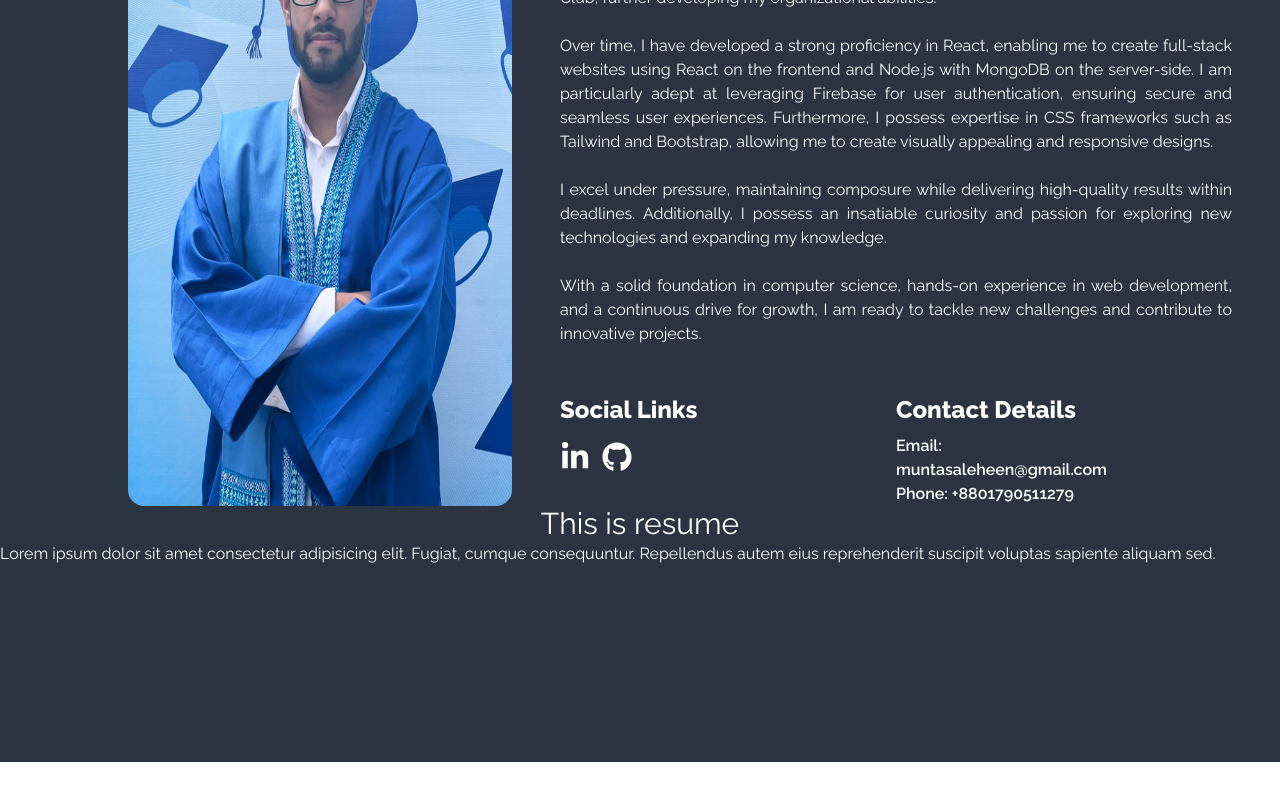
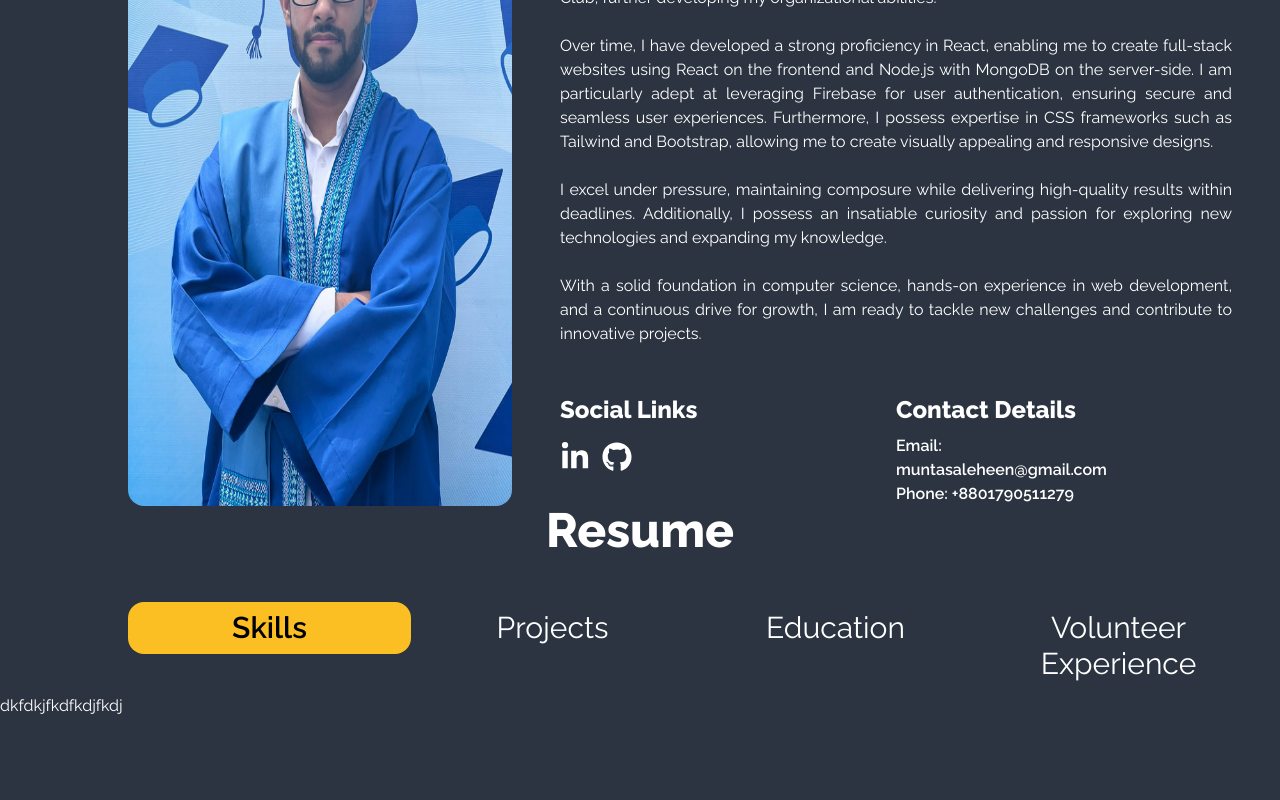
Before and after one commit to saleheen22/Portfolio, a React (Vite) app: page / in a window 1280 px wide. Shown: the part 1334-2134 px from the top of the page. Before the commit the page ends 2096 px from the top, so only its background shows below. Built offline with nearby package versions, Linux system fonts and the light colour scheme.

Commit message:
resume's tab system added with layout and made responsive

```diff
--- a/package.json
+++ b/package.json
@@ -18,6 +18,7 @@
     "react-helmet-async": "^1.3.0",
     "react-icons": "^4.9.0",
     "react-router-dom": "^6.12.1",
+    "react-tabs": "^6.0.1",
     "react-tsparticles": "^2.10.1",
     "sort-by": "^1.2.0",
     "tsparticles": "^2.10.1"
--- a/src/components/AboutMeDetails/AboutMe.jsx
+++ b/src/components/AboutMeDetails/AboutMe.jsx
@@ -32,8 +32,8 @@ const AboutMe = () => {
                         <div>                 <p className='text-2xl font-bold'>Social Links</p>
 
 <div className='grid grid-cols-8 mt-4'>
-   <div className='col-span-4 md:col-span-1'> <Link><FaLinkedinIn size={30}></FaLinkedinIn></Link></div>
-   <div className='col-span-4 md:col-span-1'><Link><FaGithub size={30}></FaGithub></Link></div>
+   <div className='col-span-4 md:col-span-1'> <Link to= "https://www.linkedin.com/in/abrar-saleheen-6a9416177/"><FaLinkedinIn size={30}></FaLinkedinIn></Link></div>
+   <div className='col-span-4 md:col-span-1'><Link to= "https://github.com/saleheen22"  ><FaGithub size={30}></FaGithub></Link></div>
 
 </div></div>
                         <div>
--- a/src/components/Resume/Resume.css
+++ b/src/components/Resume/Resume.css
@@ -1,4 +1,8 @@
-.backg{
-    background-color: rgb(64 64 64);
-    z-index: 10;
+.resume{
+    height: 100vh;
 }
+.active{
+    background-color:  rgb(251 191 36);;
+    color: black;
+
+}
--- a/src/components/Resume/Resume.jsx
+++ b/src/components/Resume/Resume.jsx
@@ -1,9 +1,35 @@
+
 import './Resume.css';
+import { Tab, Tabs, TabList, TabPanel } from 'react-tabs';
+import 'react-tabs/style/react-tabs.css';
 const Resume = () => {
+
     return (
-        <div className="h-96 pt-80 md:pt-32">
-            <h2 className='text-3xl text-center'>This is resume</h2>
-            <p>Lorem ipsum dolor sit amet consectetur adipisicing elit. Fugiat, cumque consequuntur. Repellendus autem eius reprehenderit suscipit voluptas sapiente aliquam sed.</p>
+        <div className="h-96 pt-80 md:pt-32 resume">
+            <h2 className='text-3xl md:text-5xl text-center font-bold '>Resume</h2>
+            <div className='mt-12'>
+                <Tabs  selectedTabClassName="active mb-10 font-semibold " >
+                    <TabList className="text-3xl text-center grid grid-cols-12 md:grid-cols-4 me-5 ms-5 lg:ms-32 md:ms-28">
+                        <Tab className="col-span-6 md:col-span-1 p-2 rounded-2xl">Skills</Tab>
+                        <Tab className="col-span-6 md:col-span-1 p-2 rounded-2xl">Projects</Tab>
+                        <Tab className="col-span-6 md:col-span-1 p-2 rounded-2xl">Education</Tab>
+                        <Tab className="col-span-6 md:col-span-1 p-2 rounded-2xl">Volunteer Experience</Tab>
+                    </TabList>
+
+                    <TabPanel>
+                        <h2>dkfdkjfkdfkdjfkdj</h2>
+                    </TabPanel>
+                    <TabPanel>
+                        <h2>Any content 2</h2>
+                    </TabPanel>
+                    <TabPanel>
+                        <h2>Any content 3</h2>
+                    </TabPanel>
+                    <TabPanel>
+                        <h2>Any content 4</h2>
+                    </TabPanel>
+                </Tabs>
+            </div>
         </div>
     );
 };
```
Also changed, not shown: 1 other file (tests, documents, lock files or other folders).
